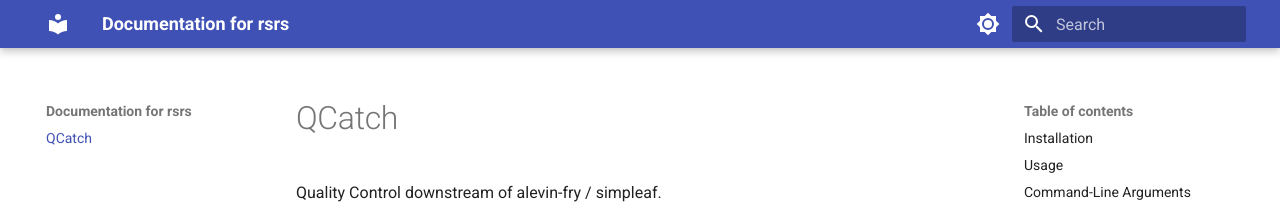
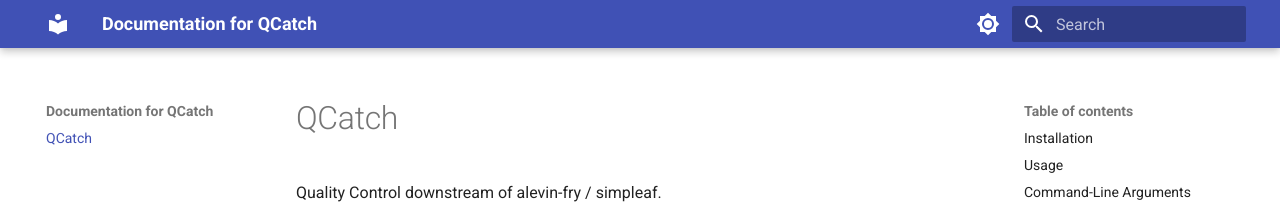
Before and after one commit to COMBINE-lab/QCatch, an MkDocs documentation site: the page built from docs/index.md, in a window 1280 px wide. Shown: the top 207 px of the page. Built offline with MkDocs 1.6.1 and Material for MkDocs 9.7.7, drawn with Linux system fonts in a browser that asks for light colours.

Commit message:
update name

```diff
--- a/mkdocs.yml
+++ b/mkdocs.yml
@@ -1,4 +1,4 @@
-site_name: Documentation for rsrs
+site_name: Documentation for QCatch
 
 theme:
   name: material
```
